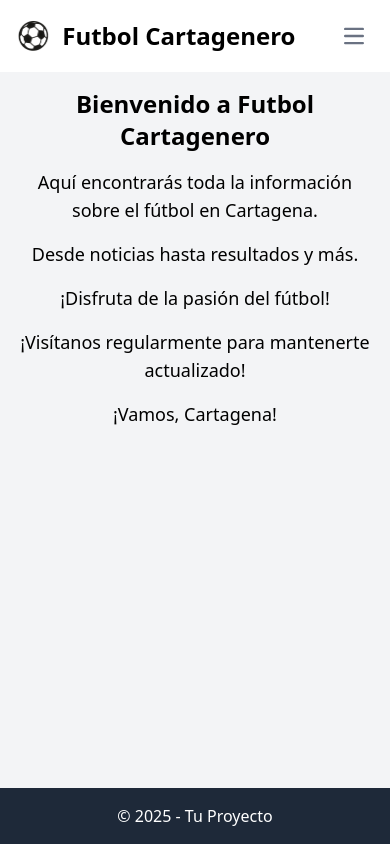
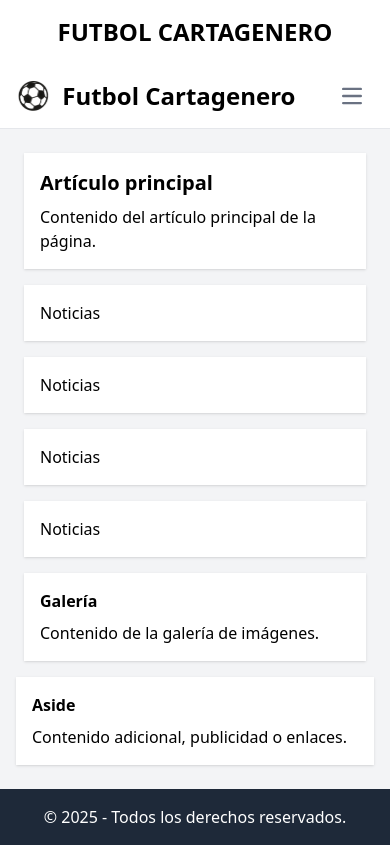
Before and after one commit to JulianTorres1/ProjectoDPW, a React (Vite) app: page / in a window 390 px wide. Built offline with nearby package versions, Linux system fonts and the light colour scheme.

Commit message:
feat: add Header component and enhance App layout with structured sections

```diff
--- a/src/App.jsx
+++ b/src/App.jsx
@@ -1,20 +1,50 @@
-//componets
 import Navbar from './components/navbar'
-import Footer
- from './components/footer'
+import Footer from './components/footer'
+import Header from './components/header'
+
 function App() {
-
   return (
     <div className="min-h-screen flex flex-col bg-gray-100">
-      <Navbar />
-      <main className="flex-grow container mx-auto p-4">
-        <p className="text-center text-2xl font-bold mb-4">Bienvenido a Futbol Cartagenero</p>
-        <p className="text-center text-lg mb-4">Aquí encontrarás toda la información sobre el fútbol en Cartagena.</p>
-        <p className="text-center text-lg mb-4">Desde noticias hasta resultados y más.</p>
-        <p className="text-center text-lg mb-4">¡Disfruta de la pasión del fútbol!</p>
-        <p className="text-center text-lg mb-4">¡Visítanos regularmente para mantenerte actualizado!</p>
-        <p className="text-center text-lg mb-4">¡Vamos, Cartagena!</p>
+
+
+      {/* Header */}
+      <div className="w-full">
+        <Header />
+      </div>
+
+      {/* Navbar */}
+      <div className="w-full">
+        <Navbar />
+      </div>
+
+      {/* Contenido principal que crece */}
+      <main className="flex flex-col lg:flex-row gap-4 w-full px-4 py-6 flex-grow">
+        <section className="flex-1 px-2">
+          <article className="bg-white p-4 shadow mb-4">
+            <h2 className="text-xl font-bold mb-2">Artículo principal</h2>
+            <p>Contenido del artículo principal de la página.</p>
+          </article>
+
+          <div className="grid grid-cols-1 sm:grid-cols-2 md:grid-cols-3 gap-4 mb-4">
+            <div className="bg-white p-4 shadow">Noticias</div>
+            <div className="bg-white p-4 shadow">Noticias</div>
+            <div className="bg-white p-4 shadow">Noticias</div>
+            <div className="bg-white p-4 shadow">Noticias</div>
+          </div>
+
+          <div className="bg-white p-4 shadow">
+            <h3 className="font-bold mb-2">Galería</h3>
+            <p>Contenido de la galería de imágenes.</p>
+          </div>
+        </section>
+
+        <aside className="w-full lg:w-1/4 bg-white p-4 shadow h-fit lg:sticky lg:top-20">
+          <h3 className="font-bold mb-2">Aside</h3>
+          <p>Contenido adicional, publicidad o enlaces.</p>
+        </aside>
       </main>
+
+      {/* Footer siempre abajo */}
       <Footer />
     </div>
   )
--- a/src/components/footer.jsx
+++ b/src/components/footer.jsx
@@ -2,7 +2,7 @@ function Footer() {
     return (
       <footer className="bg-gray-800 text-white text-center py-4">
         {/* Footer opcional */}
-        © 2025 - Tu Proyecto
+        © 2025 - Todos los derechos reservados.
       </footer>
     )
   }
--- /dev/null
+++ b/src/components/header.jsx
@@ -0,0 +1,7 @@
+export default function Header() {
+  return (
+    <header className="bg-white shadow p-4 text-center text-2xl font-bold">
+        FUTBOL CARTAGENERO
+    </header>
+  )
+}
--- a/src/components/navbar.jsx
+++ b/src/components/navbar.jsx
@@ -1,35 +1,96 @@
-import LogoIcono from "../../public/img/LogoIcono.png"
+import { useEffect, useState } from "react";
+import LogoIcono from "../../public/img/LogoIcono.png";
 
 export default function Navbar() {
+  const [scrolled, setScrolled] = useState(false);
+
+  useEffect(() => {
+    const handleScroll = () => {
+      setScrolled(window.scrollY > 0);
+    };
+
+    window.addEventListener("scroll", handleScroll);
+    return () => window.removeEventListener("scroll", handleScroll);
+  }, []);
+
   return (
-        <nav class="sticky top-0 z-50 bg-white border-gray-200 dark:bg-gray-900">
-        <div class="max-w-screen-xl flex flex-wrap items-center justify-between mx-auto p-4">
-            <a href="#" class="flex items-center space-x-3 rtl:space-x-reverse">
-                <img src={LogoIcono} class="h-8" alt="Logo" />
-                <span class="self-center text-2xl font-semibold whitespace-nowrap dark:text-white">Futbol Cartagenero</span>
+    <nav
+      className={`sticky top-0 z-50 w-full bg-white border-b border-gray-200 dark:bg-gray-900 dark:border-gray-700 transition-shadow duration-300 ${
+        scrolled ? "shadow-md" : ""
+      }`}
+    >
+      <div className="max-w-screen-xl mx-auto flex flex-wrap items-center justify-between px-4 py-3">
+        <a href="#" className="flex items-center space-x-3 rtl:space-x-reverse">
+          <img src={LogoIcono} className="h-8" alt="Logo" />
+          <span className="text-2xl font-semibold whitespace-nowrap dark:text-white">
+            Futbol Cartagenero
+          </span>
         </a>
-            <button data-collapse-toggle="navbar-default" type="button" class="inline-flex items-center p-2 w-10 h-10 justify-center text-sm text-gray-500 rounded-lg md:hidden hover:bg-gray-100 focus:outline-none focus:ring-2 focus:ring-gray-200 dark:text-gray-400 dark:hover:bg-gray-700 dark:focus:ring-gray-600" aria-controls="navbar-default" aria-expanded="false">
-                <span class="sr-only">Open main menu</span>
-                <svg class="w-5 h-5" aria-hidden="true" xmlns="http://www.w3.org/2000/svg" fill="none" viewBox="0 0 17 14">
-                    <path stroke="currentColor" stroke-linecap="round" stroke-linejoin="round" stroke-width="2" d="M1 1h15M1 7h15M1 13h15"/>
+        <button
+          data-collapse-toggle="navbar-default"
+          type="button"
+          className="inline-flex items-center w-10 h-10 p-2 text-sm text-gray-500 rounded-lg md:hidden hover:bg-gray-100 focus:outline-none focus:ring-2 focus:ring-gray-200 dark:text-gray-400 dark:hover:bg-gray-700 dark:focus:ring-gray-600"
+          aria-controls="navbar-default"
+          aria-expanded="false"
+        >
+          <span className="sr-only">Open main menu</span>
+          <svg
+            className="w-5 h-5"
+            aria-hidden="true"
+            xmlns="http://www.w3.org/2000/svg"
+            fill="none"
+            viewBox="0 0 17 14"
+          >
+            <path
+              stroke="currentColor"
+              strokeLinecap="round"
+              strokeLinejoin="round"
+              strokeWidth="2"
+              d="M1 1h15M1 7h15M1 13h15"
+            />
           </svg>
         </button>
-            <div class="hidden w-full md:block md:w-auto" id="navbar-default">
-            <ul class="font-medium flex flex-col p-4 md:p-0 mt-4 border border-gray-100 rounded-lg bg-gray-50 md:flex-row md:space-x-8 rtl:space-x-reverse md:mt-0 md:border-0 md:bg-white dark:bg-gray-800 md:dark:bg-gray-900 dark:border-gray-700">
+        <div className="hidden w-full md:block md:w-auto" id="navbar-default">
+          <ul className="flex flex-col p-4 mt-4 font-medium border rounded-lg bg-gray-50 md:flex-row md:space-x-8 md:mt-0 md:p-0 md:border-0 md:bg-transparent dark:bg-gray-800 md:dark:bg-transparent dark:border-gray-700">
             <li>
-                <a href="#" class="block py-2 px-3 text-white bg-blue-700 rounded-sm md:bg-transparent md:text-blue-700 md:p-0 dark:text-white md:dark:text-blue-500" aria-current="page">Inicio</a>
+              <a
+                href="#"
+                className="block px-3 py-2 text-white bg-blue-700 rounded md:bg-transparent md:text-blue-700 md:p-0 dark:text-white md:dark:text-blue-500"
+              >
+                Inicio
+              </a>
             </li>
             <li>
-                <a href="#" class="block py-2 px-3 text-gray-900 rounded-sm hover:bg-gray-100 md:hover:bg-transparent md:border-0 md:hover:text-blue-700 md:p-0 dark:text-white md:dark:hover:text-blue-500 dark:hover:bg-gray-700 dark:hover:text-white md:dark:hover:bg-transparent">Noticias</a>
+              <a
+                href="#"
+                className="block px-3 py-2 text-gray-900 rounded hover:bg-gray-100 md:hover:bg-transparent md:border-0 md:hover:text-blue-700 md:p-0 dark:text-white md:dark:hover:text-blue-500 dark:hover:bg-gray-700 dark:hover:text-white md:dark:hover:bg-transparent"
+              >
+                Noticias
+              </a>
             </li>
             <li>
-                <a href="#" class="block py-2 px-3 text-gray-900 rounded-sm hover:bg-gray-100 md:hover:bg-transparent md:border-0 md:hover:text-blue-700 md:p-0 dark:text-white md:dark:hover:text-blue-500 dark:hover:bg-gray-700 dark:hover:text-white md:dark:hover:bg-transparent">Resultados</a>
+              <a
+                href="#"
+                className="block px-3 py-2 text-gray-900 rounded hover:bg-gray-100 md:hover:bg-transparent md:border-0 md:hover:text-blue-700 md:p-0 dark:text-white md:dark:hover:text-blue-500 dark:hover:bg-gray-700 dark:hover:text-white md:dark:hover:bg-transparent"
+              >
+                Resultados
+              </a>
             </li>
             <li>
-                <a href="#" class="block py-2 px-3 text-gray-900 rounded-sm hover:bg-gray-100 md:hover:bg-transparent md:border-0 md:hover:text-blue-700 md:p-0 dark:text-white md:dark:hover:text-blue-500 dark:hover:bg-gray-700 dark:hover:text-white md:dark:hover:bg-transparent">Equipos</a>
+              <a
+                href="#"
+                className="block px-3 py-2 text-gray-900 rounded hover:bg-gray-100 md:hover:bg-transparent md:border-0 md:hover:text-blue-700 md:p-0 dark:text-white md:dark:hover:text-blue-500 dark:hover:bg-gray-700 dark:hover:text-white md:dark:hover:bg-transparent"
+              >
+                Equipos
+              </a>
             </li>
             <li>
-                <a href="#" class="block py-2 px-3 text-gray-900 rounded-sm hover:bg-gray-100 md:hover:bg-transparent md:border-0 md:hover:text-blue-700 md:p-0 dark:text-white md:dark:hover:text-blue-500 dark:hover:bg-gray-700 dark:hover:text-white md:dark:hover:bg-transparent">Calendario</a>
+              <a
+                href="#"
+                className="block px-3 py-2 text-gray-900 rounded hover:bg-gray-100 md:hover:bg-transparent md:border-0 md:hover:text-blue-700 md:p-0 dark:text-white md:dark:hover:text-blue-500 dark:hover:bg-gray-700 dark:hover:text-white md:dark:hover:bg-transparent"
+              >
+                Calendario
+              </a>
             </li>
           </ul>
         </div>
```
Lines whose indentation alone changed are shown as unchanged.
